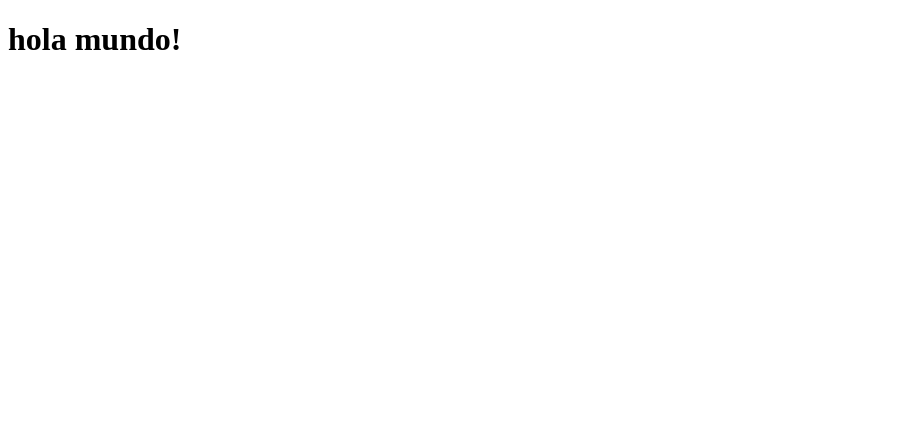
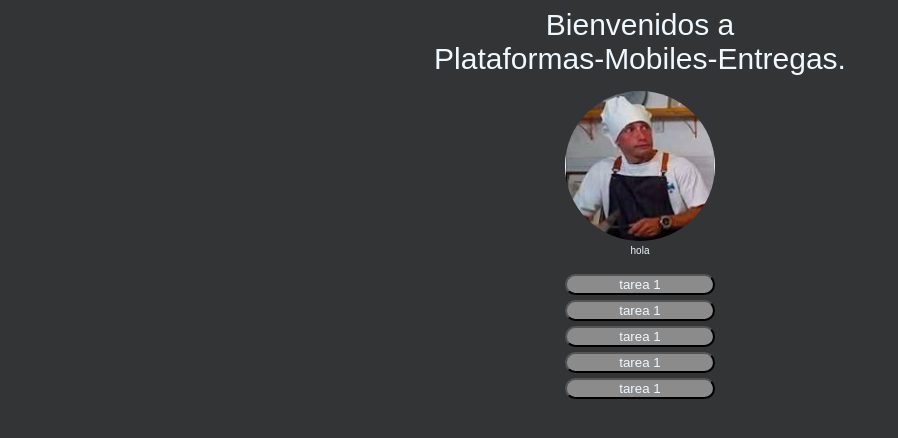
Before and after one commit to tizianotello/plataformas-moviles-entregas, a plain HTML site: page index.html in a window 1280 px wide. Shown: the whole page, without its empty margins (0-898 px from the left). Drawn offline with Linux system fonts and the light colour scheme.

Commit message:
Add files via upload

```diff
--- /dev/null
+++ b/index.css
@@ -0,0 +1,25 @@
+body{
+
+    background-color: rgb(51, 52, 53);
+    font-family: Arial, "Helvetica Neue", Helvetica, sans-serif;
+    color: aliceblue;
+}
+.titulo{
+    font-size: 30px;;
+}
+img{
+    width: 150px;
+    height: 150px;
+    margin-top: 15px;
+    border-radius: 50%
+}
+.subtitle{
+    font-size: 10px;
+}
+button{
+    background-color: rgb(139, 139, 139);
+    width: 150px;
+    color: aliceblue;
+    margin-bottom: 5px;
+    border-radius:50px
+}
--- a/index.html
+++ b/index.html
@@ -2,10 +2,28 @@
 <html lang="en">
 <head>
     <meta charset="UTF-8">
-    <meta name="viewport" content="width=device-width, initial-scale=1.0">
+    <link rel="stylesheet" href="index.css">
     <title>Document</title>
 </head>
-<body>
-   <h1> hola mundo!</h1>
+<body align="center">
+    <div class="titulo">
+    Bienvenidos a <br>
+    Plataformas-Mobiles-Entregas.
+     <br></div>
+    <img src="momo.jpg" alt="."><br>
+
+    <div class="subtitle"> hola </div>
+    <br>
+
+    <button type="disc">       tarea 1     </button>
+    <br>
+    <button type="disc">       tarea 1     </button>
+    <br>
+    <button type="disc">       tarea 1     </button>
+    <br>
+    <button type="disc">       tarea 1     </button>
+    <br>
+    <button type="disc">       tarea 1     </button>
+
 </body>
 </html>
```
Also changed, not shown: momo.jpg (added).
